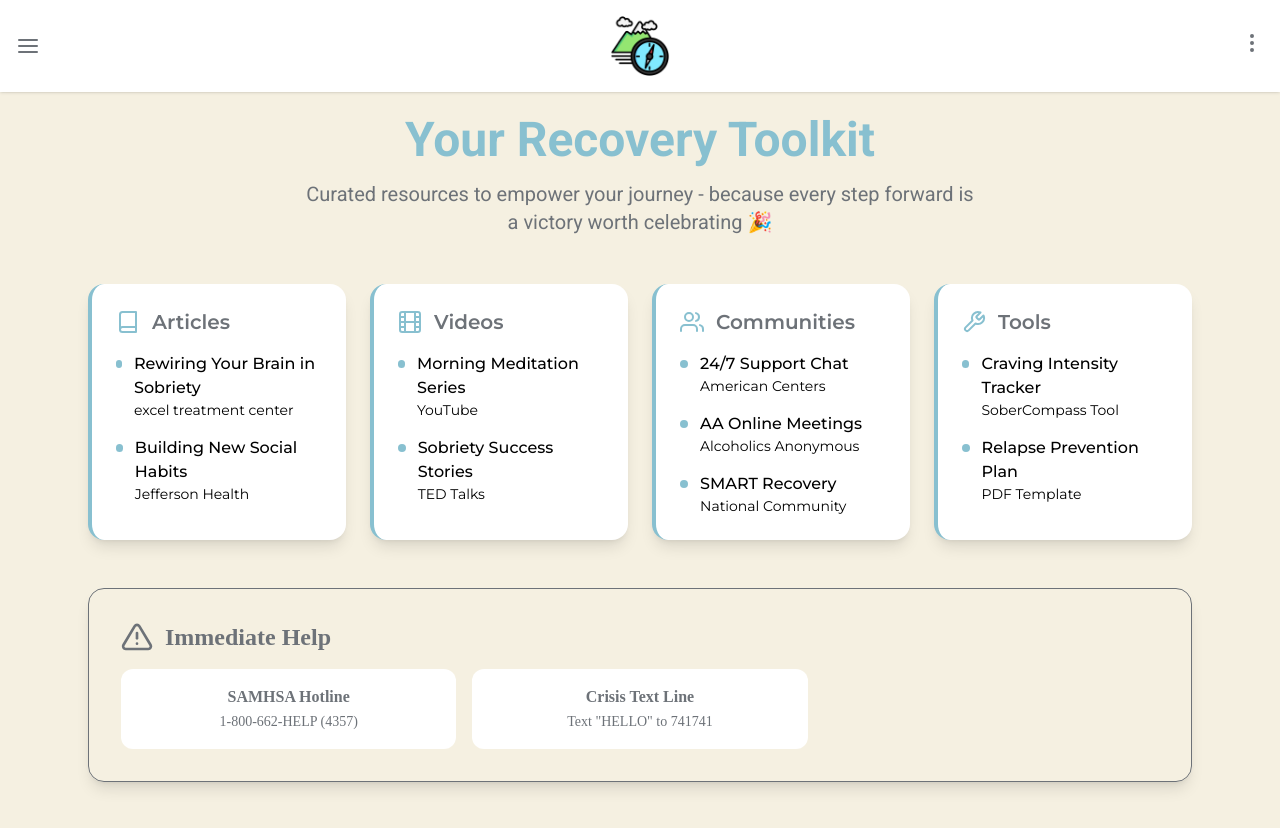
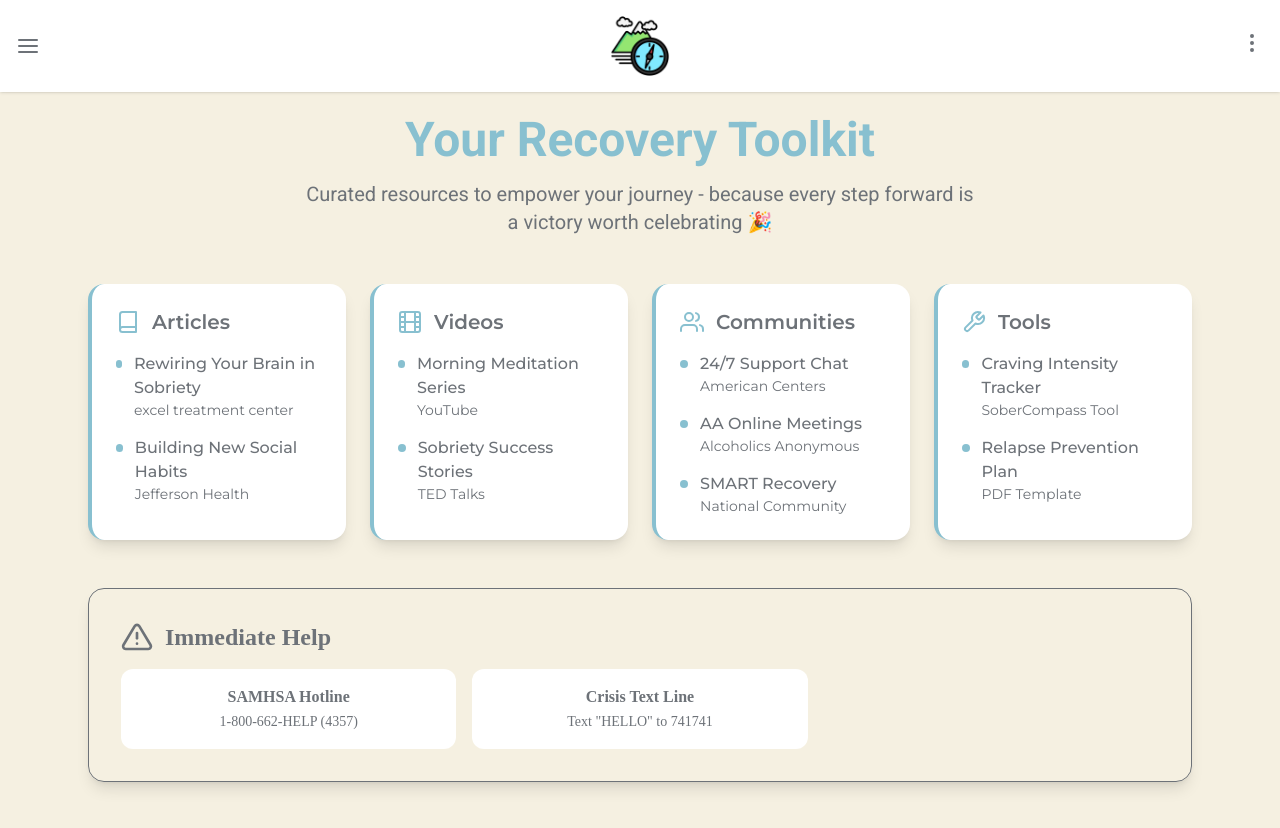
Before and after one commit to rashad3412/sobercompass, a React (Vite) app: page /recoveryresources in a window 1280 px wide. Shown: the top 828 px of the page. Built offline with nearby package versions, Linux system fonts and the light colour scheme.

Commit message:
updated res.jsx

```diff
--- a/src/components/RecoveryRes.jsx
+++ b/src/components/RecoveryRes.jsx
@@ -99,7 +99,7 @@
         </div>
 
         {/* Resource Grid */}
-        <div className="grid grid-cols-1 md:grid-cols-2 lg:grid-cols-4 gap-6 mb-12 font-montserrat">
+        <div className="grid grid-cols-1 md:grid-cols-2 lg:grid-cols-4 gap-6 mb-12 font-montserrat text-gray">
           {resources.map((section, index) => (
             <div
               key={index}
```
